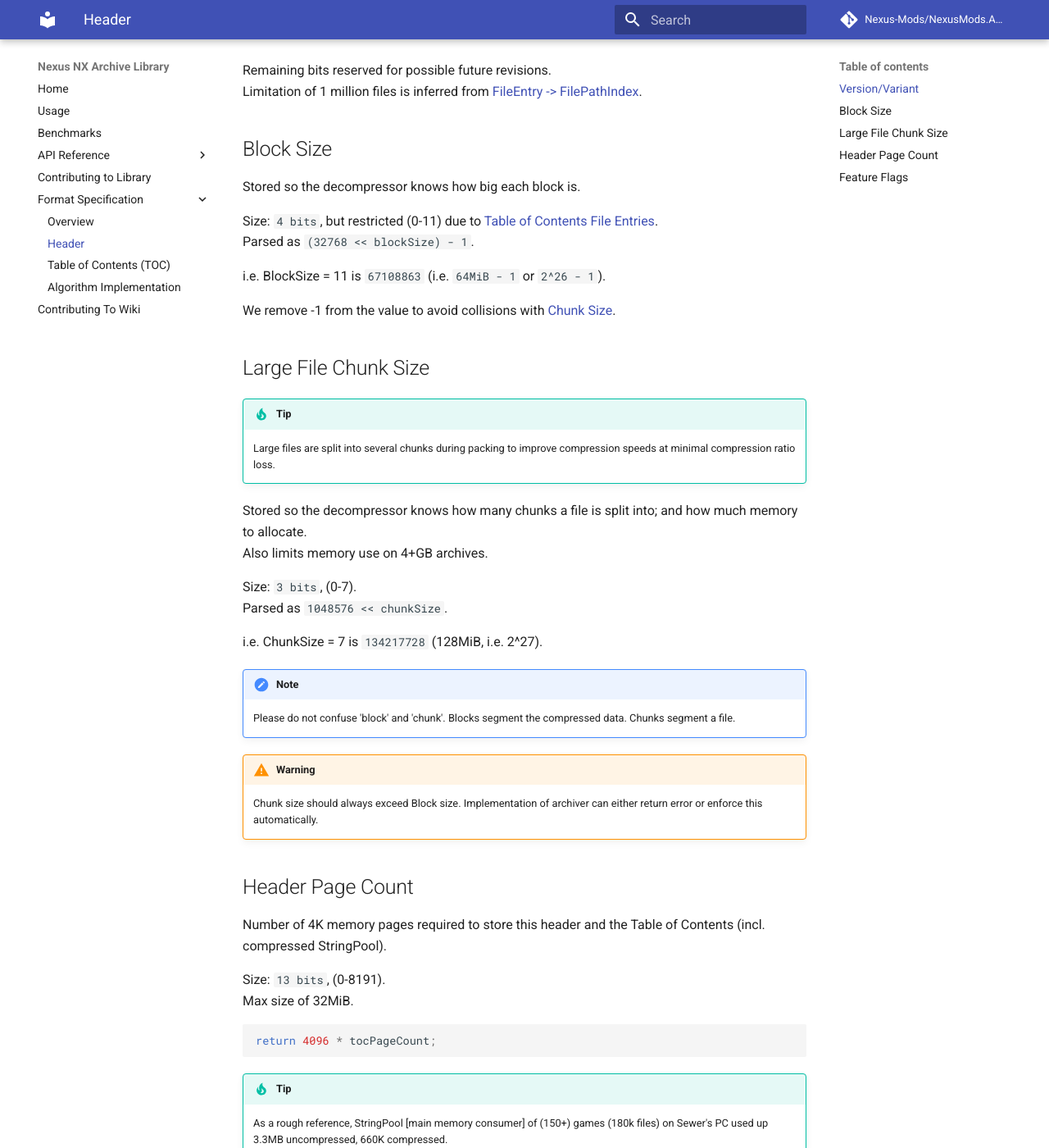
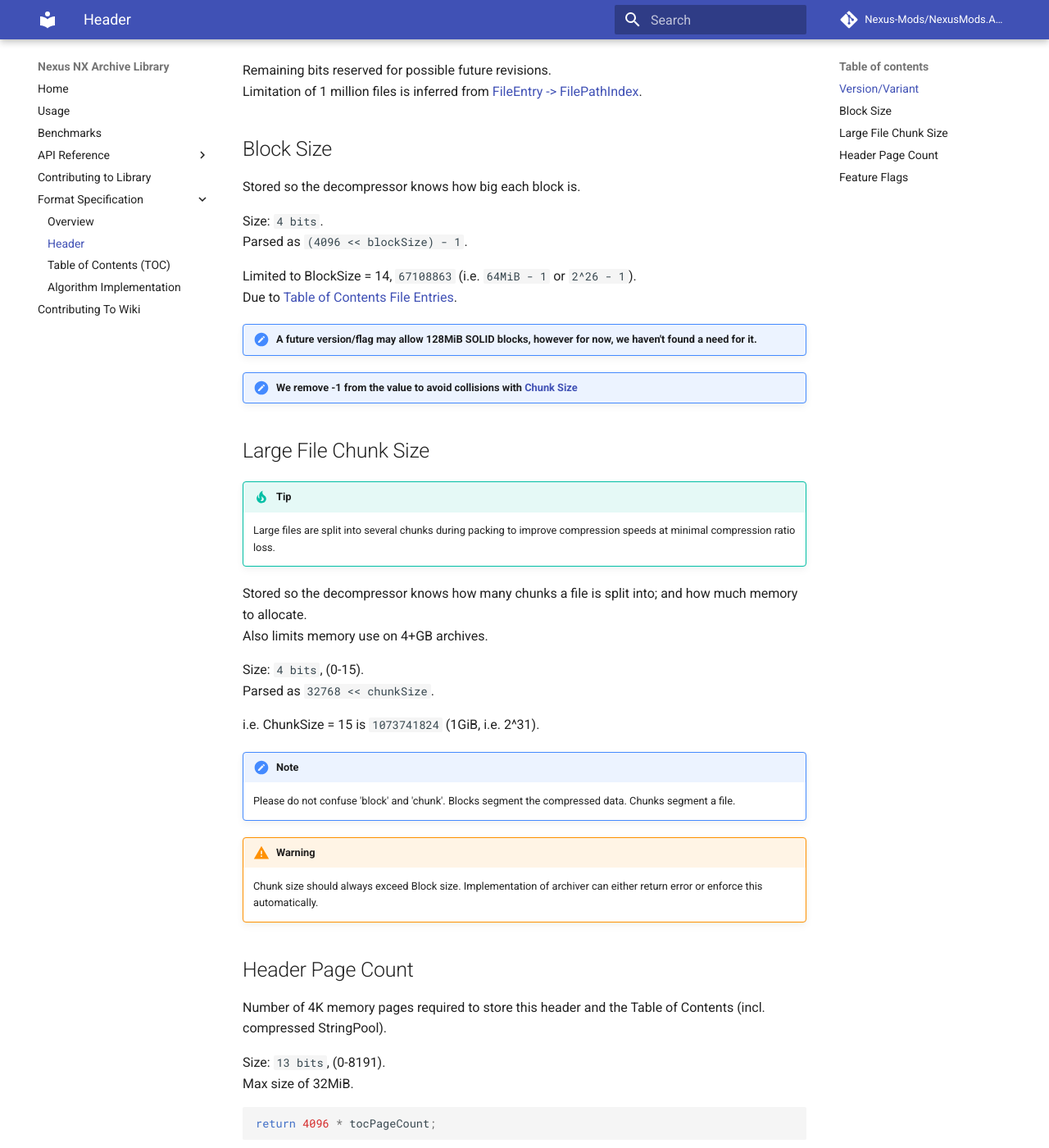
Before and after one commit to Nexus-Mods/NexusMods.Archives.Nx, an MkDocs documentation site: the page built from docs/Specification/File-Header.md, in a window 1280 px wide and 1400 px high, scrolled down 767 px. Shown: the whole window at 82% size. Built offline with MkDocs 1.6.1 and Material for MkDocs 9.7.7, drawn with Linux system fonts in a browser that asks for light colours; comment, search, counter and statistics services are not loaded; some of the changed text lies outside the part shown.

Commit message:
Changed: Migrate to new Header Format (fixes #14)
* Now uses 3 bits for version (from 4)
* Now uses 4 bits for chunksize (from 3)
* Block Sizes now go from 4K to 64M (from 32K-64M)
* Chunk Sizes now go from 32K to 1GiB  (from 4M - 512M)

```diff
--- a/docs/Specification/File-Header.md
+++ b/docs/Specification/File-Header.md
@@ -3,15 +3,15 @@
 8 bytes:
 
 - `u8[4]` Magic (`"NXUS"`)
-- `u4` [Version/Variant](#versionvariant)
+- `u3` [Version/Variant](#versionvariant)
 - `u4` [BlockSize](#block-size)
-- `u3` [Large File Chunk Size](#large-file-chunk-size)
-- `u13` [HeaderPageCount](#headerpagecount)
+- `u4` [Large File Chunk Size](#large-file-chunk-size)
+- `u13` [Header Page Count](#header-page-count)
 - `u8` [Feature Flags](#feature-flags)
 
 ## Version/Variant
 
-Size: `4 bits` (0-15)
+Size: `3 bits` (0-7)
 
 - `0`:
     - Most common variant covering 99.99% of cases.
@@ -30,12 +30,15 @@ Limitation of 1 million files is inferred from [FileEntry -> FilePathIndex](./Ta
 
 Stored so the decompressor knows how big each block is.
 
-Size: `4 bits`, but restricted (0-11) due to [Table of Contents File Entries](./Table-Of-Contents.md).
-Parsed as `(32768 << blockSize) - 1`.
+Size: `4 bits`.
+Parsed as `(4096 << blockSize) - 1`.
 
-i.e. BlockSize = 11 is `67108863` (i.e. `64MiB - 1` or `2^26 - 1`).
+Limited to BlockSize = 14, `67108863` (i.e. `64MiB - 1` or `2^26 - 1`).
+Due to [Table of Contents File Entries](./Table-Of-Contents.md).
 
-We remove -1 from the value to avoid collisions with [Chunk Size](#large-file-chunk-size).
+!!! note "A future version/flag may allow 128MiB SOLID blocks, however for now, we haven't found a need for it."
+
+!!! note "We remove -1 from the value to avoid collisions with [Chunk Size](#large-file-chunk-size)"
 
 ## Large File Chunk Size
 
@@ -46,10 +49,10 @@ We remove -1 from the value to avoid collisions with [Chunk Size](#large-file-ch
 Stored so the decompressor knows how many chunks a file is split into; and how much memory to allocate.
 Also limits memory use on 4+GB archives.
 
-Size: `3 bits`, (0-7).
-Parsed as `1048576 << chunkSize`.
+Size: `4 bits`, (0-15).
+Parsed as `32768 << chunkSize`.
 
-i.e. ChunkSize = 7 is `134217728` (128MiB, i.e. 2^27).
+i.e. ChunkSize = 15 is `1073741824` (1GiB, i.e. 2^31).
 
 !!! note
 
--- a/mkdocs.yml
+++ b/mkdocs.yml
@@ -36,8 +36,8 @@ markdown_extensions:
   - pymdownx.tabbed:
       alternate_style: true
   - pymdownx.emoji:
-      emoji_index: !!python/name:materialx.emoji.twemoji
-      emoji_generator: !!python/name:materialx.emoji.to_svg
+      emoji_index: !!python/name:material.extensions.emoji.twemoji
+      emoji_generator: !!python/name:material.extensions.emoji.to_svg
 
 theme:
   name: material
```
Also changed, not shown: docs/Benchmarks.md (+4 -4 lines), 7 other files.
